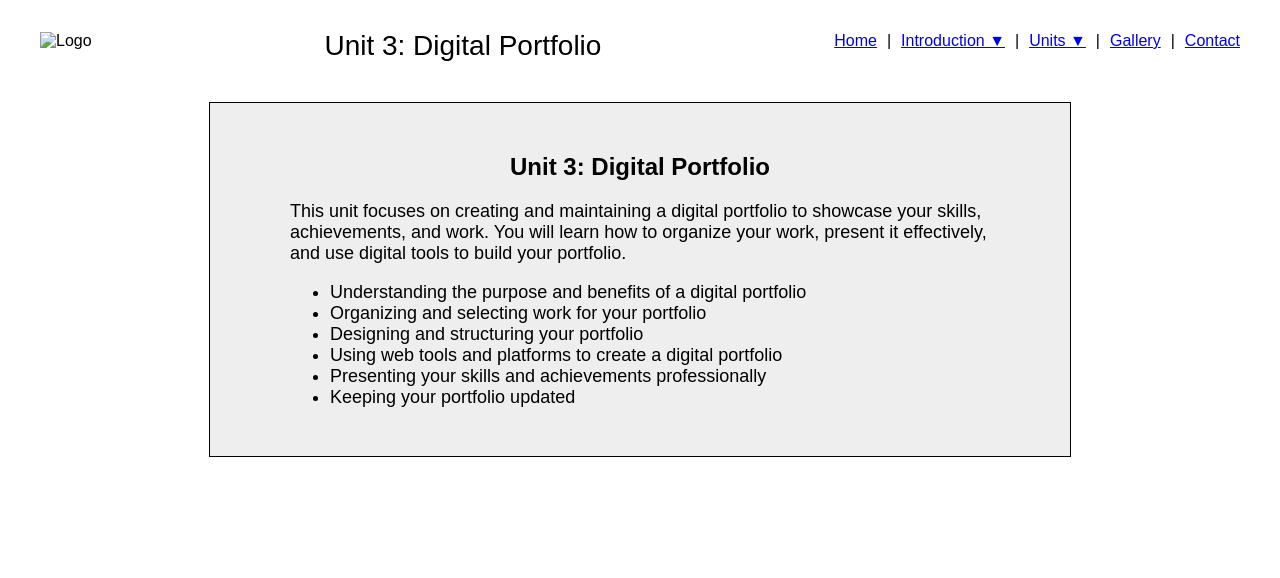
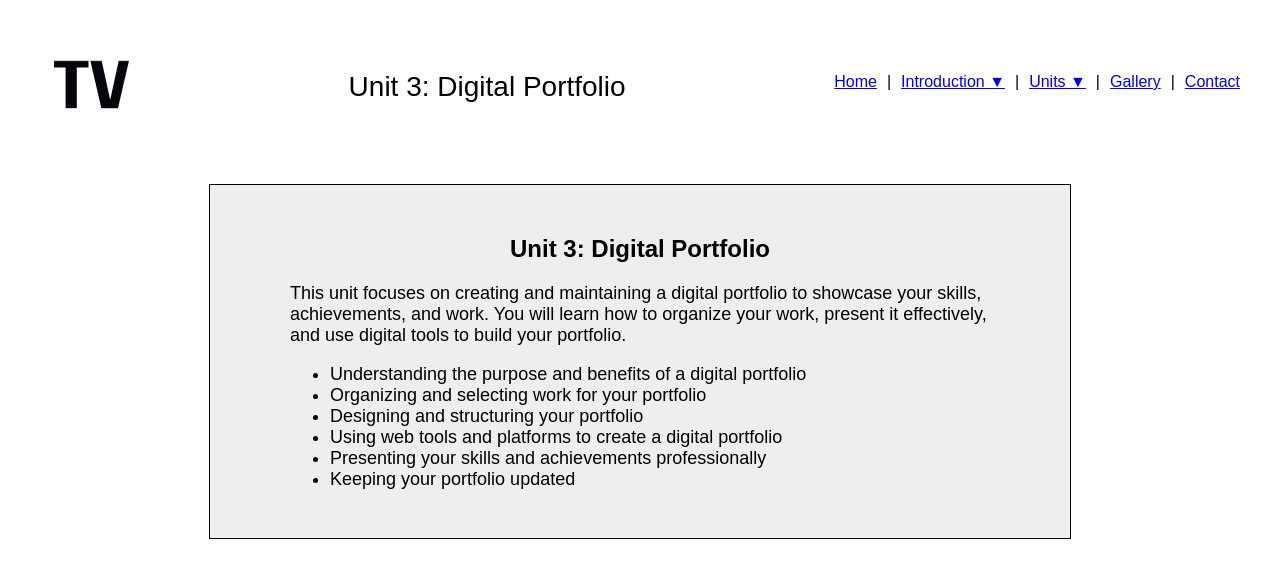
Before and after one commit to 11133384/portfolio_Website, a plain HTML site: page index.html in a window 1280 px wide. Drawn offline with Linux system fonts and the light colour scheme.

Commit message:
Update index.html
Updated the Logo

```diff
--- a/index.html
+++ b/index.html
@@ -88,7 +88,7 @@
 <body>
   <div class="header">
     <div class="logo">
-      <img src="Assets/Logo.png" alt="Logo" width="100" height="100">
+      <img src="Logo.png" alt="Logo" width="100" height="100">
     </div>
     <div class="main-title">Unit 3: Digital Portfolio</div>
     <div class="nav-menu">
```
